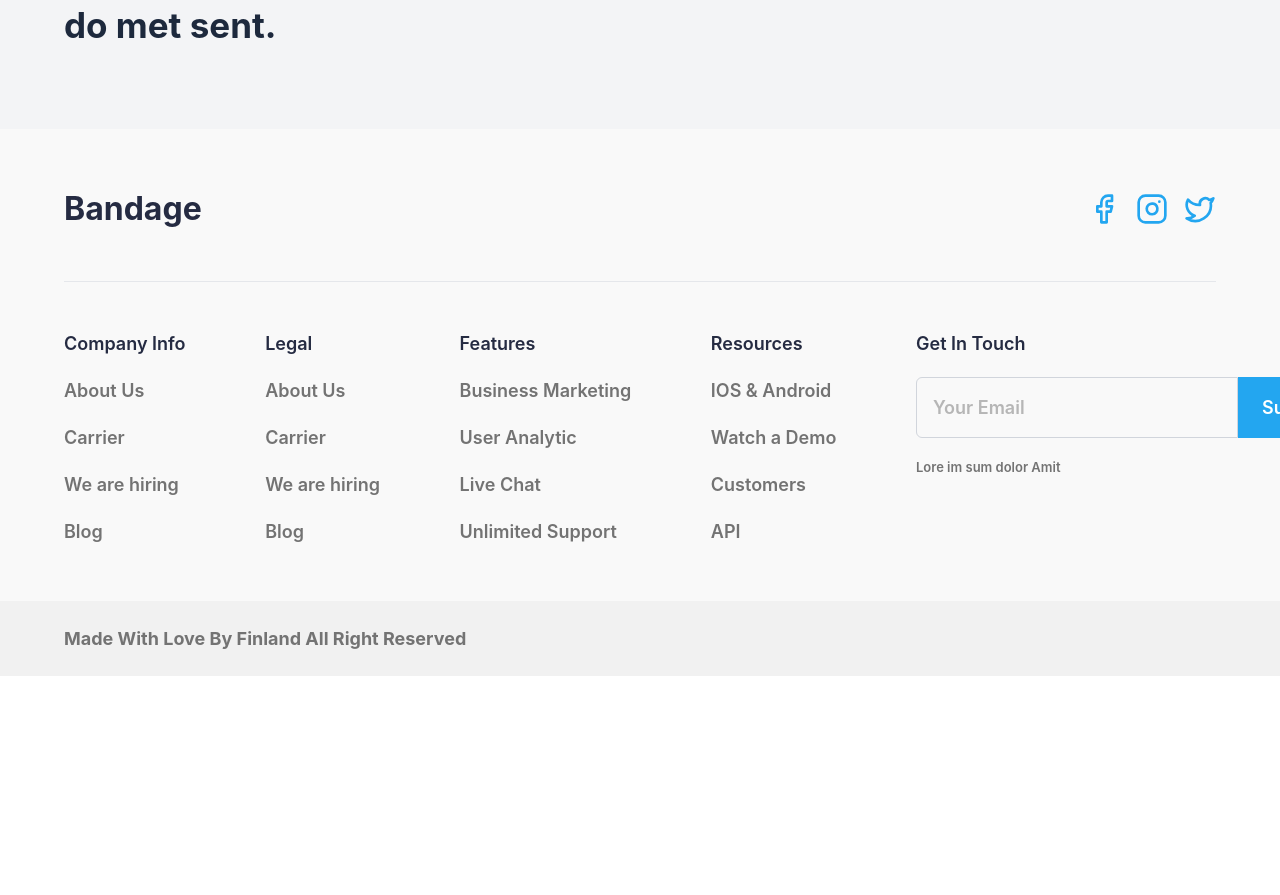
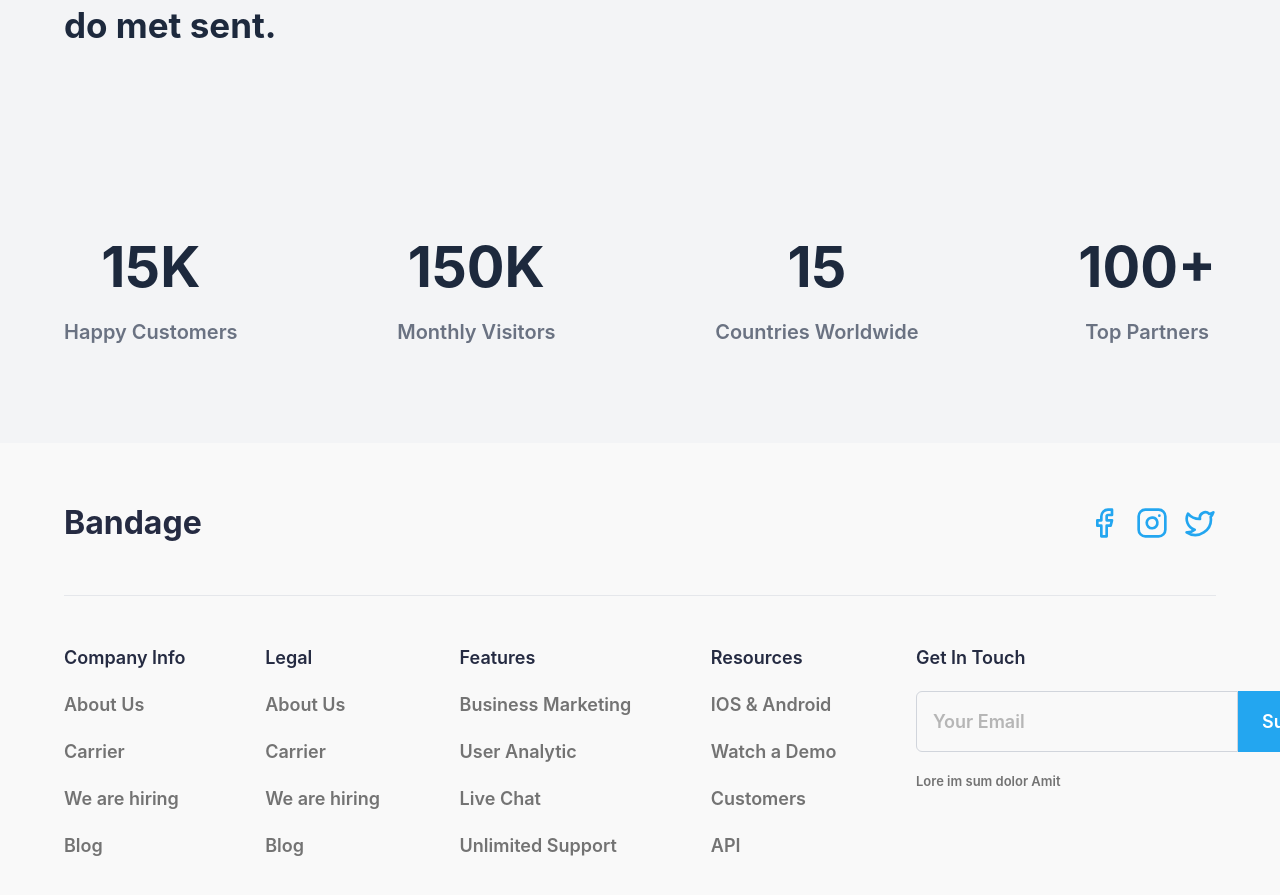
Before and after one commit to yigit-ozcan/ecommerce-react, a React (Vite) app: page /about in a window 1280 px wide. Shown: the part 1220-2115 px from the top of the page. Before the commit the page ends 1896 px from the top, so only its background shows below. Built offline with nearby package versions, Linux system fonts and the light colour scheme.

Commit message:
add about page stats section

```diff
--- a/src/pages/AboutPage.jsx
+++ b/src/pages/AboutPage.jsx
@@ -63,6 +63,50 @@ function AboutPage() {
           </div>
         </div>
       </section>
+
+      <section className="w-full bg-gray-100 px-6 py-24">
+        <div className="max-w-6xl mx-auto flex flex-col md:flex-row items-center justify-between gap-28 md:gap-0 text-center">
+          {/* ITEM */}
+          <div className="flex flex-col items-center">
+            <h3 className="text-[64px] md:text-[56px] font-bold text-slate-800">
+              15K
+            </h3>
+            <p className="text-gray-500 text-[20px] font-semibold mt-2">
+              Happy Customers
+            </p>
+          </div>
+
+          {/* ITEM */}
+          <div className="flex flex-col items-center">
+            <h3 className="text-[64px] md:text-[56px] font-bold text-slate-800">
+              150K
+            </h3>
+            <p className="text-gray-500 text-[20px] font-semibold mt-2">
+              Monthly Visitors
+            </p>
+          </div>
+
+          {/* ITEM */}
+          <div className="flex flex-col items-center">
+            <h3 className="text-[64px] md:text-[56px] font-bold text-slate-800">
+              15
+            </h3>
+            <p className="text-gray-500 text-[20px] font-semibold mt-2">
+              Countries Worldwide
+            </p>
+          </div>
+
+          {/* ITEM */}
+          <div className="flex flex-col items-center">
+            <h3 className="text-[64px] md:text-[56px] font-bold text-slate-800">
+              100+
+            </h3>
+            <p className="text-gray-500 text-[20px] font-semibold mt-2">
+              Top Partners
+            </p>
+          </div>
+        </div>
+      </section>
     </>
   );
 }
```
